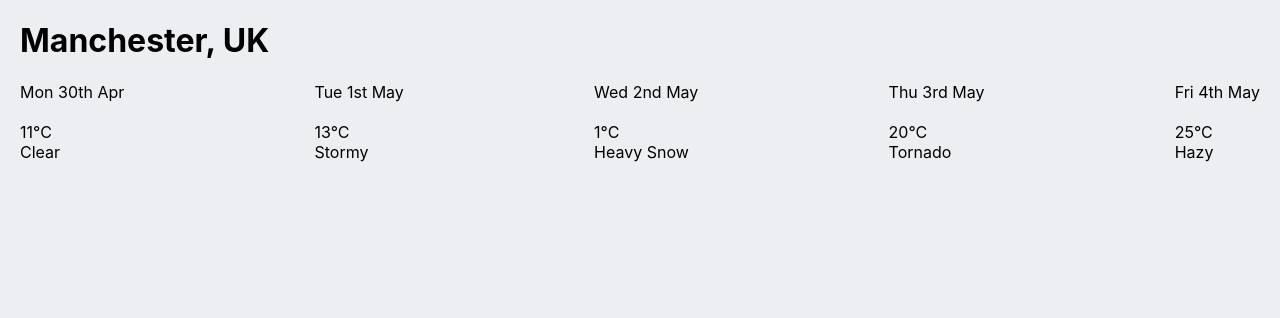
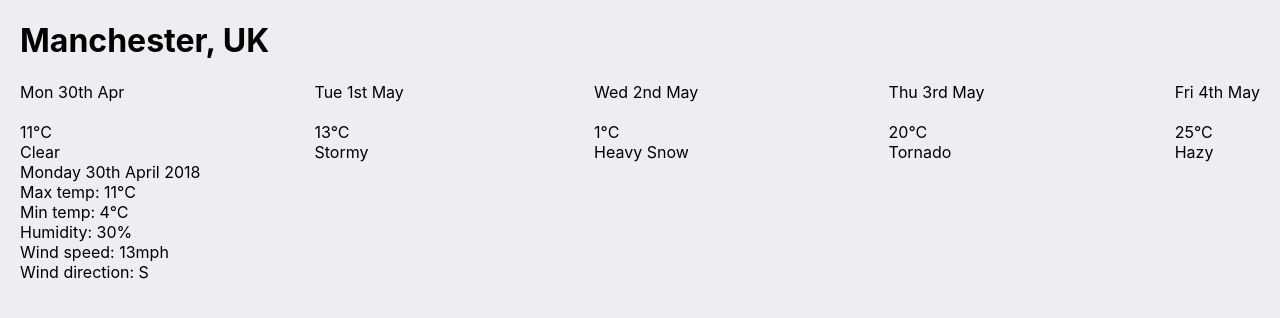
Before and after one commit to erkemp3/weather-app, a React (Create React App) app: page / in a window 1280 px wide. Shown: the top 318 px of the page. Built offline with nearby package versions, Linux system fonts and the light colour scheme; some icons are missing.

Commit message:
App component made stateful

```diff
--- a/src/components/App.js
+++ b/src/components/App.js
@@ -1,16 +1,24 @@
-import React from "react";
+import React, { useState } from "react";
 import PropTypes from "prop-types";
 import LocationDetails from "./LocationDetails";
 import ForecastSummaries from "./ForecastSummaries";
+import ForecastDetails from "./ForecastDetails";
 import "../styles/App.css";
 
-const App = ({ location, forecasts }) => (
-  <div className="weather-app">
-    <LocationDetails city={location.city} country={location.country} />
+const App = ({ location, forecasts }) => {
+  const [selectedDate, setSelectedDate] = useState(forecasts[0].date);
+  const selectedForecast = forecasts.find(
+    (forecast) => forecast.date === selectedDate
+  );
 
-    <ForecastSummaries forecasts={forecasts} />
-  </div>
-);
+  return (
+    <div className="weather-app">
+      <LocationDetails city={location.city} country={location.country} />
+      <ForecastSummaries forecasts={forecasts} />
+      <ForecastDetails forecast={selectedForecast} />
+    </div>
+  );
+};
 
 App.propTypes = {
   forecasts: PropTypes.arrayOf(
--- /dev/null
+++ b/src/components/ForecastDetails.js
@@ -0,0 +1,44 @@
+import React from "react";
+import PropTypes from "prop-types";
+
+import moment from "moment";
+
+const ForecastDetails = ({ forecast }) => {
+  const { date, temperature, humidity, wind } = forecast;
+
+  return (
+    <div className="forecast-details" data-testid="forecast-details">
+      <div className="forecast-details__date">
+        {moment(date).format("dddd Do MMMM yyyy")}
+      </div>
+      <div className="forecast-details__temperature">
+        {`Max temp: ${temperature.max}`}&deg;C
+      </div>
+      <div className="forecast-details__temperature">
+        {`Min temp: ${temperature.min}`}&deg;C
+      </div>
+      <div className="forecast-details__humidity">Humidity: {humidity}%</div>
+      <div className="forecast-details__wind">Wind speed: {wind.speed}mph</div>
+      <div className="forecast-details__direction">
+        Wind direction: {wind.direction.toUpperCase()}
+      </div>
+    </div>
+  );
+};
+
+export default ForecastDetails;
+
+ForecastDetails.propTypes = {
+  forecast: PropTypes.shape({
+    date: PropTypes.number.isRequired,
+    humidity: PropTypes.number.isRequired,
+    temperature: PropTypes.shape({
+      min: PropTypes.number,
+      max: PropTypes.number,
+    }).isRequired,
+    wind: PropTypes.shape({
+      speed: PropTypes.number,
+      direction: PropTypes.string,
+    }).isRequired,
+  }).isRequired,
+};
```
Also changed, not shown: 2 other files (tests, documents, lock files or other folders).
